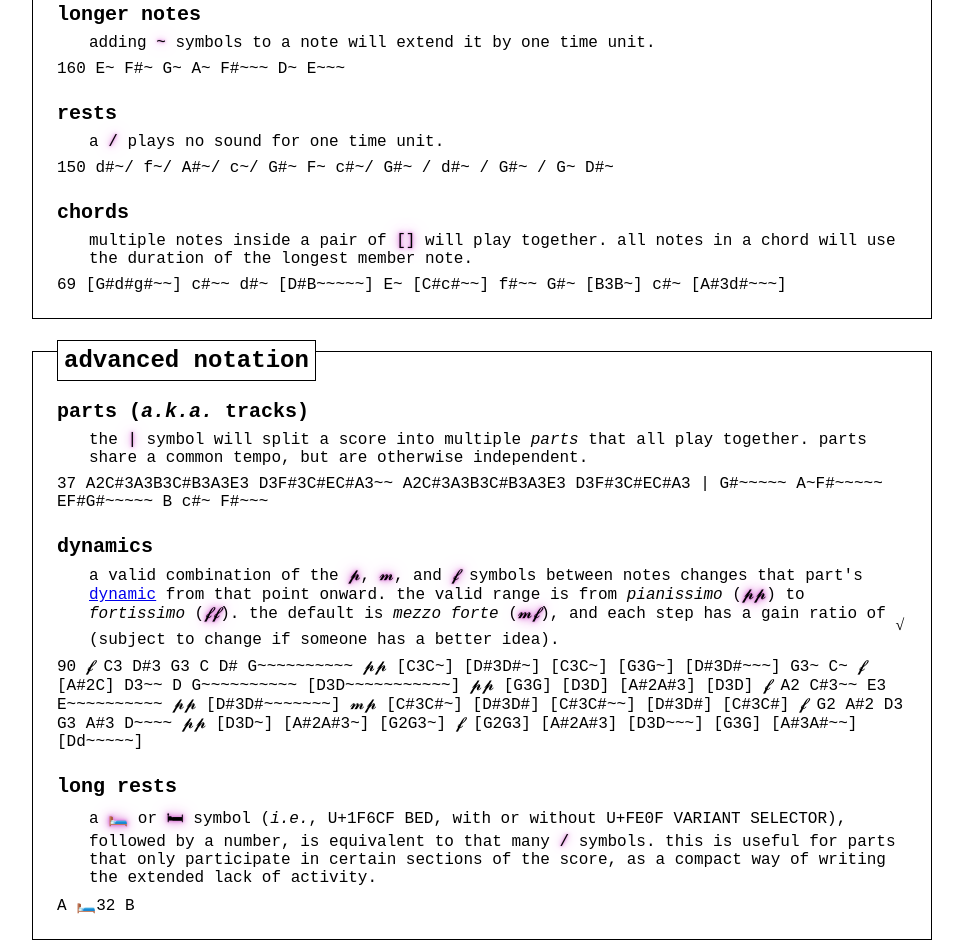
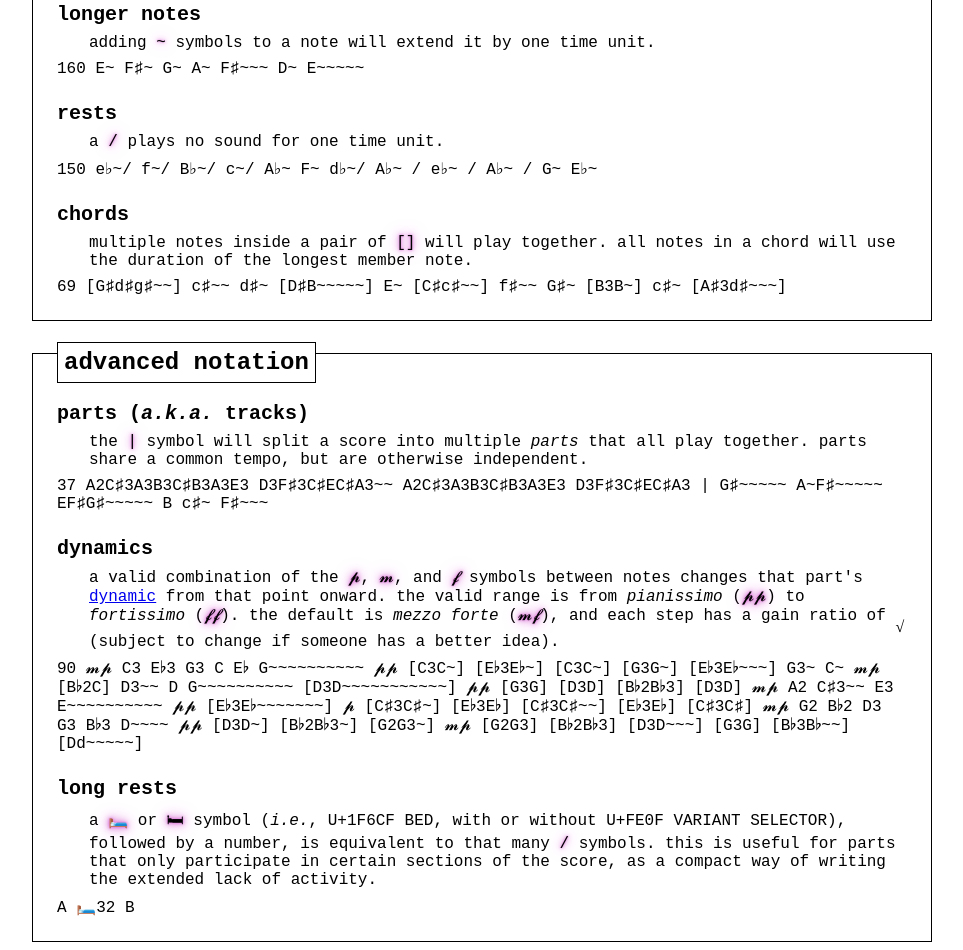
Before and after one commit to The0x539/muzak-web, a plain HTML site: page index.html in a window 1280 px wide. Shown: the part 1307-2257 px from the top of the page, without its empty margins (158-1121 px from the left). Drawn offline with Linux system fonts and the light colour scheme; a script that the page names is missing; a web font is replaced by a local one.

Commit message:
update examples to use proper sharps+flats

```diff
--- a/index.html
+++ b/index.html
@@ -148,7 +148,7 @@
           <p>
             Adding <mark>~</mark> symbols to a note will extend it by one time unit.
           </p>
-          <code>160 E~ F#~ G~ A~ F#~~~ D~ E~~~</code>
+          <code>160 E~ F♯~ G~ A~ F♯~~~ D~ E~~~~~</code>
         </section>
 
         <section>
@@ -158,8 +158,8 @@
           </p>
           <code>
             150
-            d#~/ f~/ A#~/ c~/ G#~ F~
-            c#~/ G#~ / d#~ / G#~ / G~ D#~
+            e♭~/ f~/ B♭~/ c~/ A♭~ F~
+            d♭~/ A♭~ / e♭~ / A♭~ / G~ E♭~
           </code>
         </section>
 
@@ -171,10 +171,10 @@
           </p>
           <code>
             69
-            [G#d#g#~~] c#~~ d#~
-            [D#B~~~~~] E~
-            [C#c#~~] f#~~ G#~
-            [B3B~] c#~ [A#3d#~~~]
+            [G♯d♯g♯~~] c♯~~ d♯~
+            [D♯B~~~~~] E~
+            [C♯c♯~~] f♯~~ G♯~
+            [B3B~] c♯~ [A♯3d♯~~~]
           </code>
         </section>
       </section>
@@ -190,12 +190,12 @@
           </p>
           <code>
             37
-            A2C#3A3B3C#B3A3E3 D3F#3C#EC#A3~~
-            A2C#3A3B3C#B3A3E3 D3F#3C#EC#A3
+            A2C♯3A3B3C♯B3A3E3 D3F♯3C♯EC♯A3~~
+            A2C♯3A3B3C♯B3A3E3 D3F♯3C♯EC♯A3
             |
-            G#~~~~~ A~F#~~~~~
-            EF#G#~~~~~
-            B c#~ F#~~~
+            G♯~~~~~ A~F♯~~~~~
+            EF♯G♯~~~~~
+            B c♯~ F♯~~~
           </code>
         </section>
 
@@ -210,14 +210,14 @@
           </p>
           <code>
             90
-            𝓯 C3 D#3 G3 C D# G~~~~~~~~~~
-            𝓹𝓹 [C3C~] [D#3D#~] [C3C~] [G3G~] [D#3D#~~~] G3~ C~
-            𝓯 [A#2C] D3~~ D G~~~~~~~~~~
-            [D3D~~~~~~~~~~~] 𝓹𝓹 [G3G] [D3D] [A#2A#3] [D3D]
-            𝓯 A2 C#3~~ E3 E~~~~~~~~~~
-            𝓹𝓹 [D#3D#~~~~~~~] 𝓶𝓹 [C#3C#~] [D#3D#] [C#3C#~~] [D#3D#] [C#3C#]
-            𝓯 G2 A#2 D3 G3 A#3 D~~~~ 𝓹𝓹 [D3D~] [A#2A#3~] [G2G3~]
-            𝓯 [G2G3] [A#2A#3] [D3D~~~] [G3G] [A#3A#~~] [Dd~~~~~]
+            𝓶𝓹 C3 E♭3 G3 C E♭ G~~~~~~~~~~
+            𝓹𝓹 [C3C~] [E♭3E♭~] [C3C~] [G3G~] [E♭3E♭~~~] G3~ C~
+            𝓶𝓹 [B♭2C] D3~~ D G~~~~~~~~~~
+            [D3D~~~~~~~~~~~] 𝓹𝓹 [G3G] [D3D] [B♭2B♭3] [D3D]
+            𝓶𝓹 A2 C♯3~~ E3 E~~~~~~~~~~
+            𝓹𝓹 [E♭3E♭~~~~~~~] 𝓹 [C♯3C♯~] [E♭3E♭] [C♯3C♯~~] [E♭3E♭] [C♯3C♯]
+            𝓶𝓹 G2 B♭2 D3 G3 B♭3 D~~~~ 𝓹𝓹 [D3D~] [B♭2B♭3~] [G2G3~]
+            𝓶𝓹 [G2G3] [B♭2B♭3] [D3D~~~] [G3G] [B♭3B♭~~] [Dd~~~~~]
           </code>
         </section>
 
```
